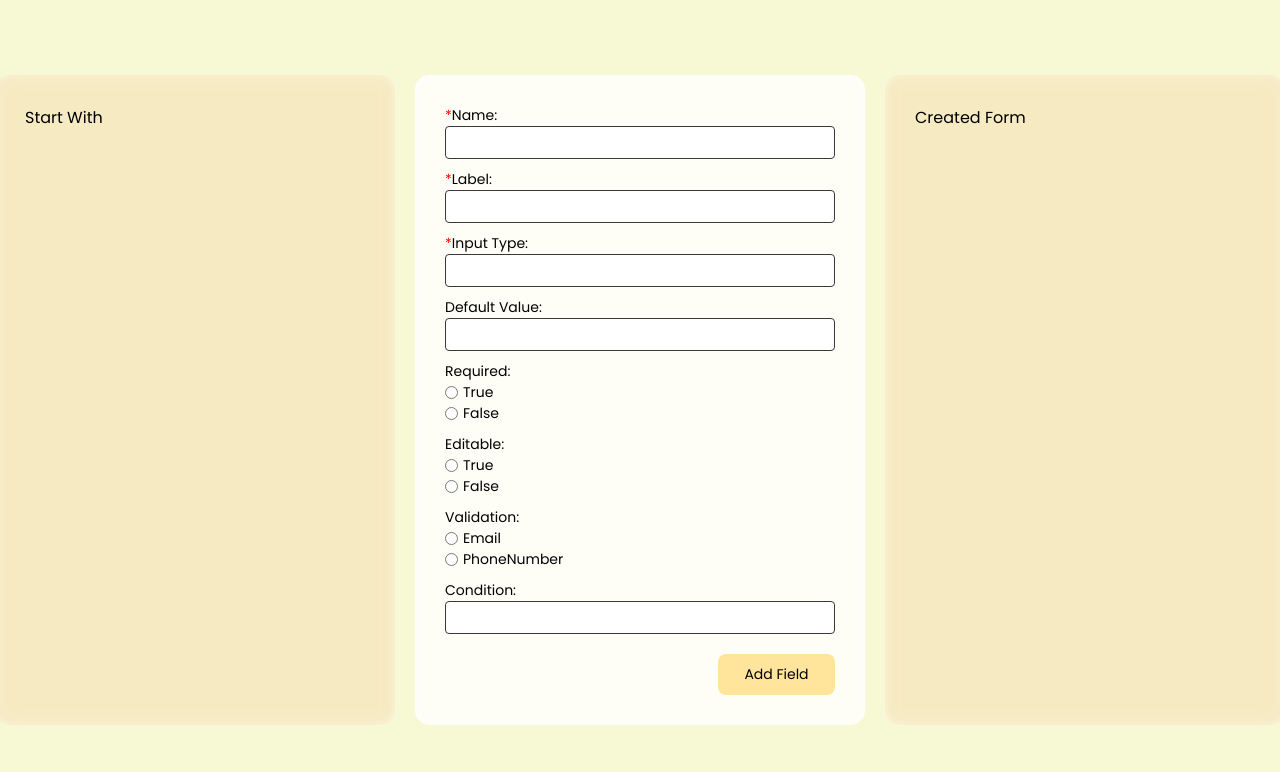
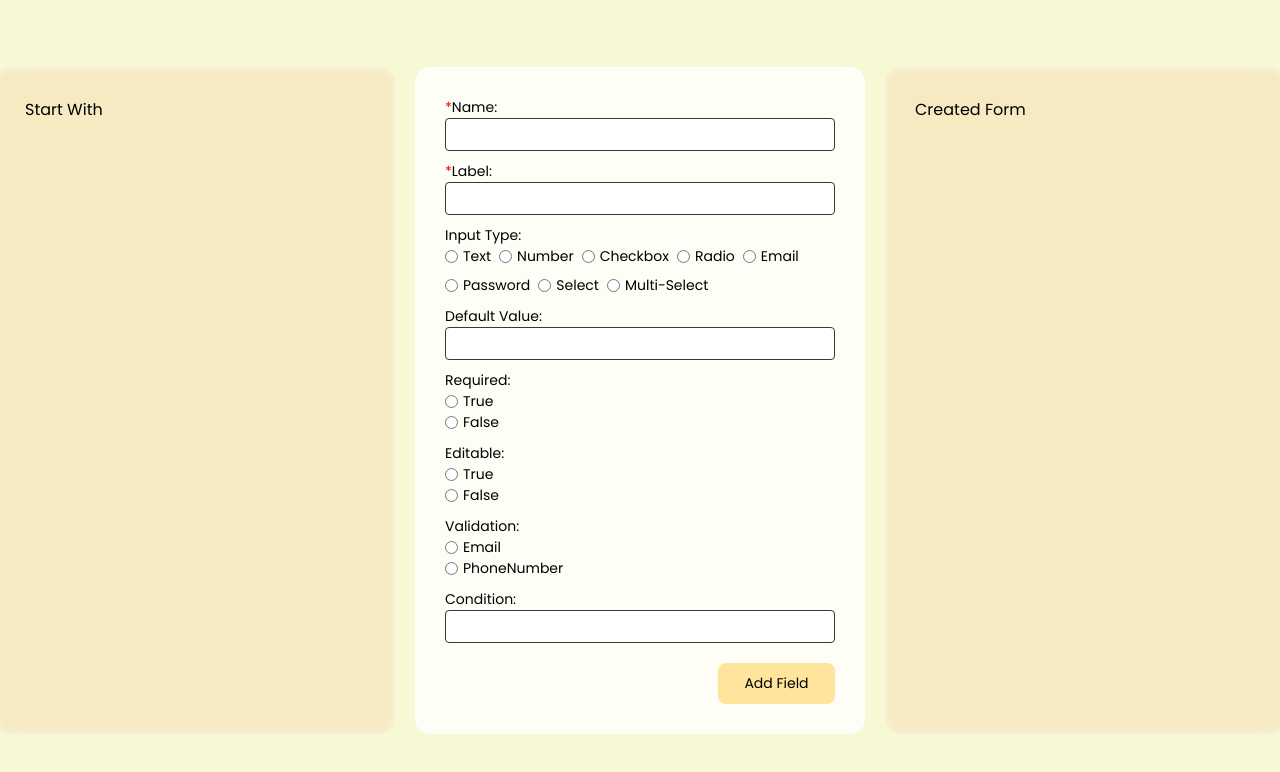
Before and after one commit to Harshsharma916/Step-form-kit, a Next.js app: page / in a window 1280 px wide. Shown: the top 772 px of the page. Built offline with nearby package versions, Linux system fonts and the light colour scheme.

Commit message:
created options

```diff
--- a/src/app/create-form/index.tsx
+++ b/src/app/create-form/index.tsx
@@ -9,6 +9,7 @@ import { FormElementsContext } from "@/utils/context";
 import {
   FormElement,
   FormElementKeys,
+  InputTypes,
   keyTolabel,
   ValidationTypes,
 } from "@/utils/interfaces";
@@ -20,6 +21,7 @@ const CreateForm = () => {
     useContext(FormElementsContext);
   const [singleFormElement, setSingleFormElement] = useState<FormElement>({});
   const [error, setError] = useState<any>();
+  const [optionText, setOptionText] = useState<string>("");
   const formElementsNames = formElements?.map((item) => item.name);
   const formKeys: FormElementKeys[] = [
     "name",
@@ -34,6 +36,16 @@ const CreateForm = () => {
   ];
   const requiredFormKeys: FormElementKeys[] = ["name", "label", "inputType"];
   const validationTypes: ValidationTypes[] = ["email", "phoneNumber"];
+  const inputTypes: InputTypes[] = [
+    "text",
+    "number",
+    "checkbox",
+    "radio",
+    "email",
+    "password",
+    "select",
+    "multi-select",
+  ];
 
   const handleSelectOption = (optionValue: string) => {
     const selectedOptions = singleFormElement.conditionFor || [];
@@ -124,6 +136,59 @@ const CreateForm = () => {
                   className={styles.inputField}
                 />
               );
+            case "inputType":
+              return (
+                <div key={idx}>
+                  <RadioInput
+                    name={formKey}
+                    options={inputTypes}
+                    label={`${keyTolabel(formKey)}:`}
+                    value={singleFormElement[formKey]}
+                    onChange={(option: InputTypes) =>
+                      setSingleFormElement({
+                        ...singleFormElement,
+                        [formKey]: option,
+                      })
+                    }
+                    className={styles.inputField}
+                  />
+                  {(singleFormElement.inputType == "checkbox" ||
+                    singleFormElement.inputType == "radio" ||
+                    singleFormElement.inputType == "select" ||
+                    singleFormElement.inputType == "multi-select") && (
+                    <div>
+                      <div>
+                        {singleFormElement?.options?.map(
+                          (option: any, idx: number) => (
+                            <div key={idx}>{option}</div>
+                          )
+                        )}
+                      </div>
+                      <div>
+                        <TextInput
+                          name={"options"}
+                          label={"Options"}
+                          value={optionText}
+                          onChange={(e: any) => setOptionText(e.target.value)}
+                          className={styles.inputField}
+                          error={error?.[formKey]}
+                        />
+                        <button
+                          onClick={() => {
+                            singleFormElement?.options?.length > 0
+                              ? singleFormElement.options.push(optionText)
+                              : (singleFormElement.options = [optionText]);
+                            setSingleFormElement(singleFormElement);
+                            setOptionText("");
+                          }}
+                        >
+                          Add
+                        </button>
+                      </div>
+                    </div>
+                  )}
+                </div>
+              );
             default:
               return (
                 <TextInput
--- a/src/components/formFieldComponents.tsx
+++ b/src/components/formFieldComponents.tsx
@@ -139,6 +139,18 @@ export const RadioInput: React.FC<FormElementProps> = ({
   return (
     <div className={className}>
       <label>{label}</label>
+      <div
+        style={
+          name == "inputType"
+            ? {
+                display: "flex",
+                alignItems: "center",
+                flexWrap: "wrap",
+                gap: 8,
+              }
+            : {}
+        }
+      >
         {options.map((option: any, index: number) => (
           <div key={index} style={{ display: "flex", gap: 5 }}>
             <input
@@ -154,6 +166,7 @@ export const RadioInput: React.FC<FormElementProps> = ({
             <label htmlFor={`${name}-${option}`}>{option}</label>
           </div>
         ))}
+      </div>
     </div>
   );
 };
--- a/src/utils/interfaces.ts
+++ b/src/utils/interfaces.ts
@@ -3,15 +3,7 @@ export interface FormElement {
   label?: string;
   validation?: ValidationTypes;
   editable?: boolean;
-  inputType?:
-    | "text"
-    | "number"
-    | "email"
-    | "password"
-    | "checkbox"
-    | "radio"
-    | "select"
-    | "multi-select";
+  inputType?: InputTypes;
   required?: boolean;
   options?: any;
   defaultValue?: any;
@@ -31,6 +23,16 @@ export type FormElementKeys =
   | "condition"
   | "conditionFor";
 
+export type InputTypes =
+  | "text"
+  | "number"
+  | "email"
+  | "password"
+  | "checkbox"
+  | "radio"
+  | "select"
+  | "multi-select";
+
 export const keyTolabel = (key: string) => {
   const t: Record<string, string> = {
     inputType: "Input Type",
```
Lines whose indentation alone changed are shown as unchanged.
